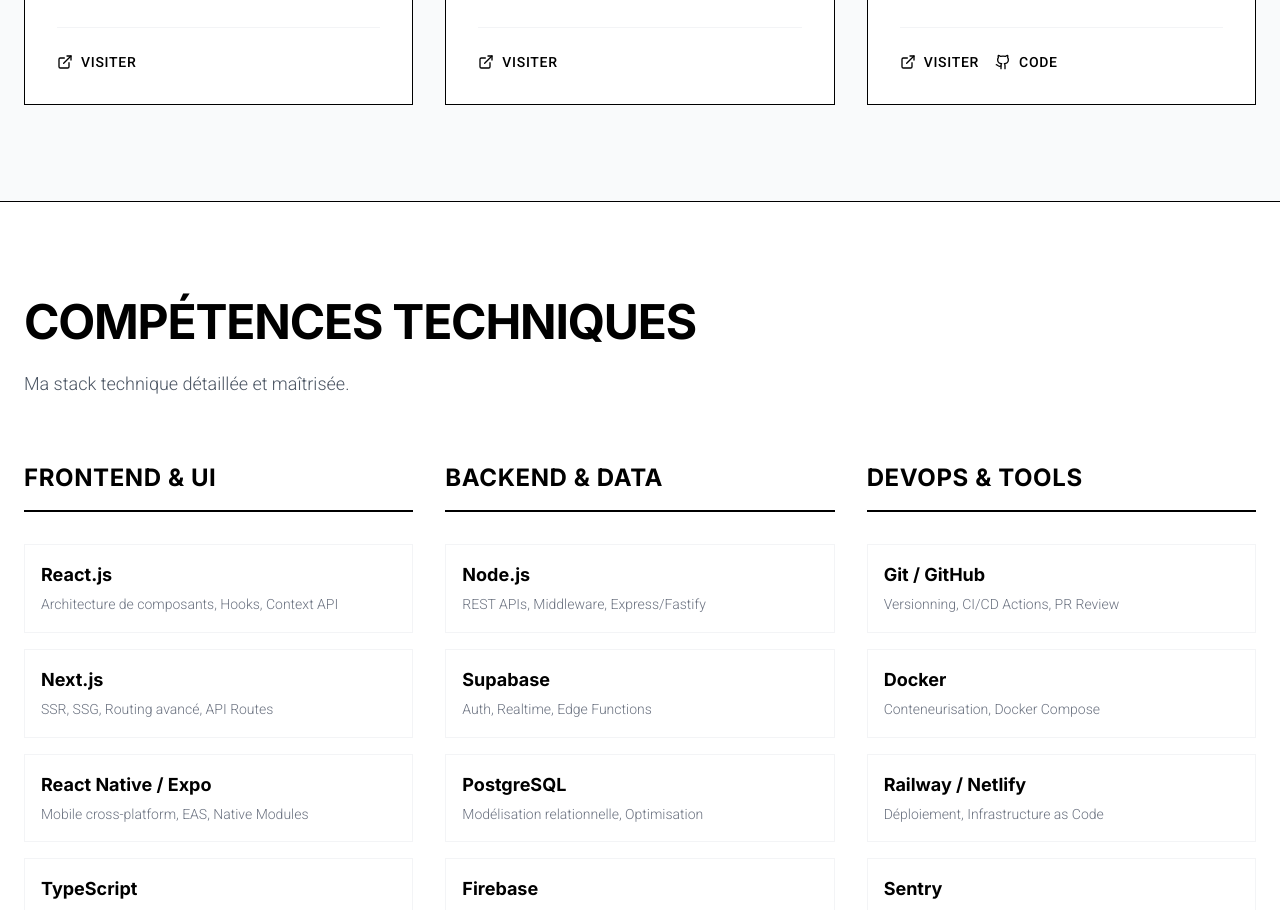
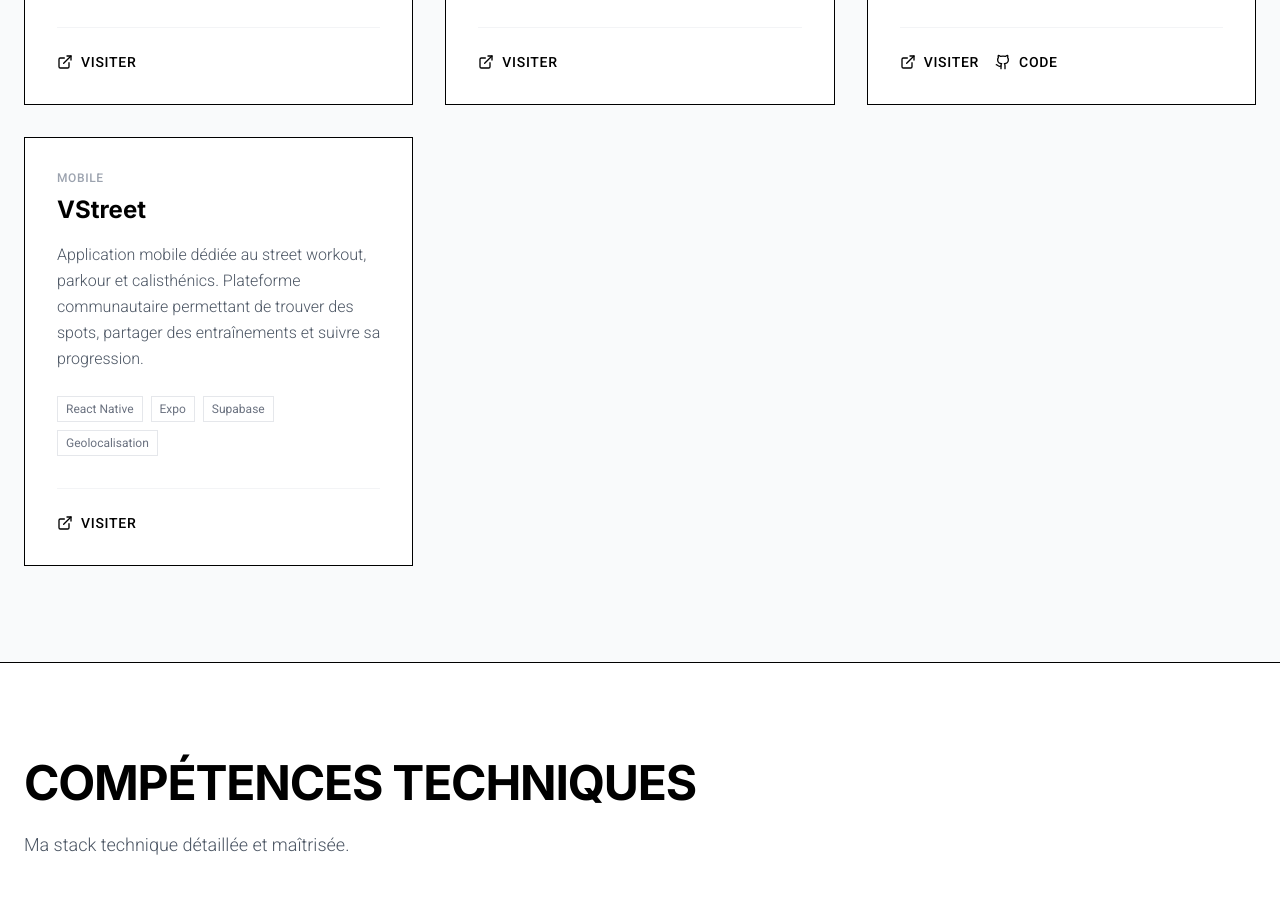
Before and after one commit to Valesqass/portfolio, a React (Vite) app: page / in a window 1280 px wide. Shown: the part 6140-7050 px from the top of the page. Built offline with nearby package versions, Linux system fonts and the light colour scheme.

Commit message:
add vstreet project

```diff
--- a/src/components/sections/Projects.tsx
+++ b/src/components/sections/Projects.tsx
@@ -28,6 +28,15 @@
     tags: ['React', 'Three.js', 'Tailwind CSS'],
     link: '/',
     github: 'https://github.com/mikaellahlou/portfolio'
+  },
+  {
+    id: 4,
+    title: 'VStreet',
+    category: 'Mobile',
+    description: 'Application mobile dédiée au street workout, parkour et calisthénics. Plateforme communautaire permettant de trouver des spots, partager des entraînements et suivre sa progression.',
+    tags: ['React Native', 'Expo', 'Supabase', 'Geolocalisation'],
+    link: 'https://vstreets.fr',
+    github: null
   }
 ];
 
```
